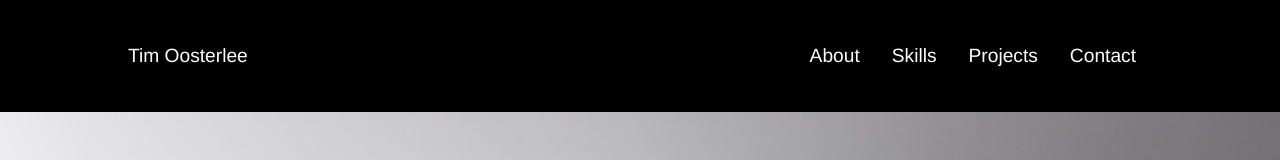
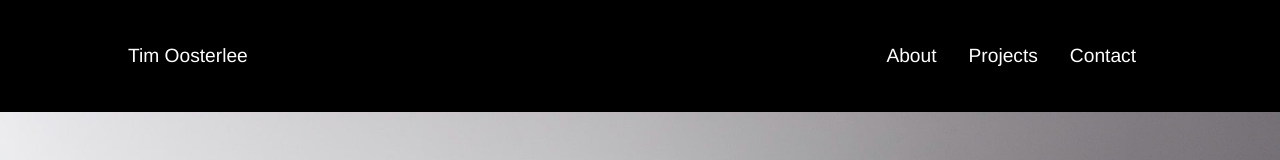
Before and after one commit to TimO143/v2, a React (Create React App) app: page / in a window 1280 px wide. Shown: the top 160 px of the page. Built offline with nearby package versions, Linux system fonts and the light colour scheme; the HTML template or start-up script is replaced by a standard one.

Commit message:
navbar fix

```diff
--- a/package.json
+++ b/package.json
@@ -1,5 +1,5 @@
 {
-  "homepage":"http://TimO143.github.io/v2",
+  "homepage":"http://timo143.github.io/v2",
   "name": "website2020",
   "version": "0.1.0",
   "private": true,
--- a/src/components/Navbar/index.js
+++ b/src/components/Navbar/index.js
@@ -28,11 +28,11 @@
               About
             </Link>
           </li>
-          <li className='nav-item'>
+          {/* <li className='nav-item'>
             <Link smooth to='#skills' className='nav-links' onClick={closeMobileMenu}>
               Skills
             </Link>
-          </li>
+          </li> */}
           <li className='nav-item'>
             <Link smooth to='#projects' className='nav-links' onClick={closeMobileMenu}>
               Projects
```
